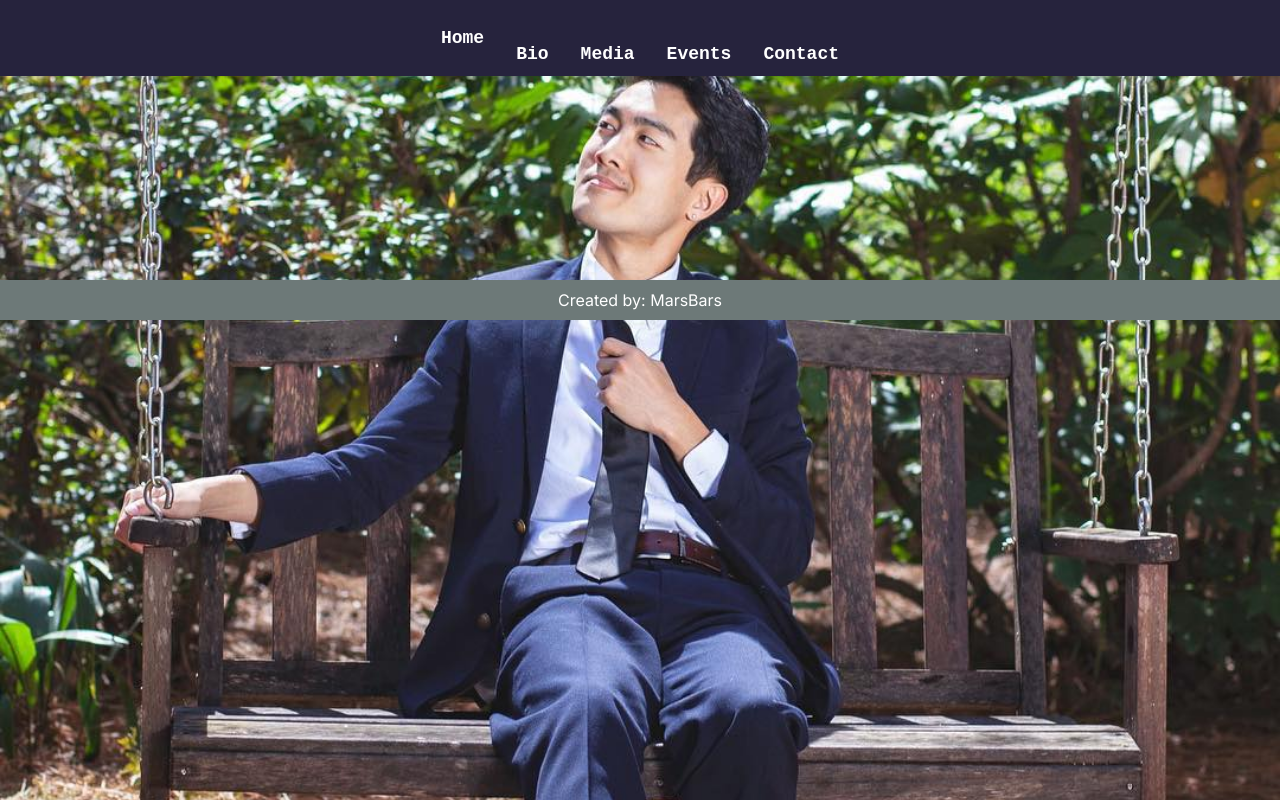
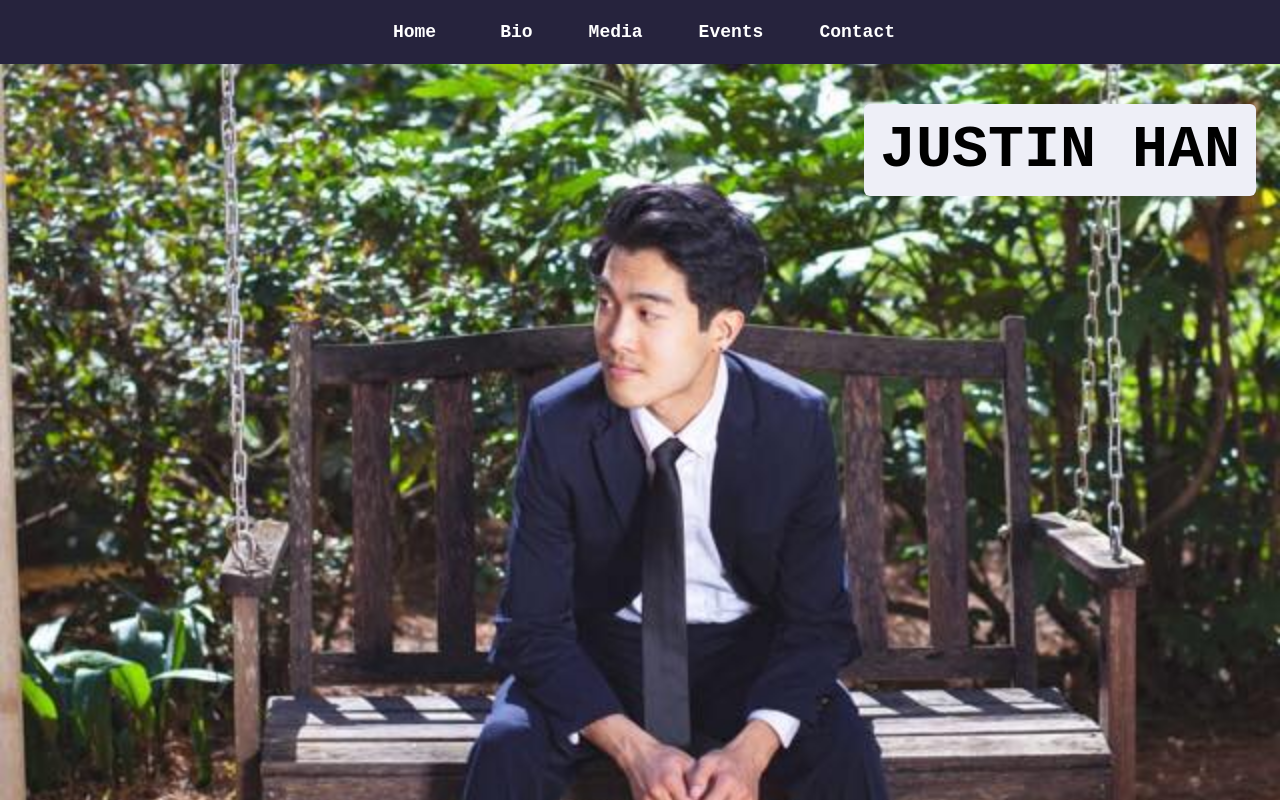
Before and after one commit to mzsellem/justin-han, a Next.js app: page / in a window 1280 px wide. Shown: the top 800 px of the page. Built offline with nearby package versions, Linux system fonts and the light colour scheme.

Commit message:
navbar at top

```diff
--- a/app/globals.css
+++ b/app/globals.css
@@ -7,15 +7,15 @@ html, body {
 }
 
 body {
-    background-image: url("/happy-justin.png");
+    background-image: url("/justin-park.png");
     background-size: cover;
     background-repeat: no-repeat;
-    background-position: center left;
+    background-position: center;
 }
 
 /* Media query for screens larger than 768 pixels */
 @media (min-width: 768px) {
     body {
-        background-position: center right; /* Center the image horizontally and position it at the top vertically */
+        background-position: center; /* Center the image horizontally and position it at the top vertically */
     }
 }
--- a/app/layout.tsx
+++ b/app/layout.tsx
@@ -17,9 +17,6 @@ export default function RootLayout({
   return (
     <html lang="en">
       <body className={inter.className}>{children}</body>
-      <footer className="flex justify-center bg-darkgrey text-white p-2">
-        Created by: MarsBars
-      </footer>
     </html>
   )
 }
--- a/app/navbar/navbar.tsx
+++ /dev/null
@@ -1,15 +0,0 @@
-export default function NavBar() {
-    return (
-        <>
-            <div>
-                <div className="md:text-lg text-sm font-mono font-bold space-y-10 bg-bluesuit text-white h-screen w-full md:p-4 p-2 flex flex-col justify-center">
-                    <button className="border hover:bg-yellowlight p-2 rounded-md">Home</button>
-                    <button className="border hover:bg-treegreen p-2 rounded-md">Bio</button>
-                    <button className="border hover:bg-treegreen p-2 rounded-md">Media</button>
-                    <button className="border hover:bg-treegreen p-2 rounded-md">Events</button>
-                    <button className="border hover:bg-treegreen p-2 rounded-md">Contact</button>
-                </div>
-            </div>
-        </>
-    )
-}
--- a/app/page.tsx
+++ b/app/page.tsx
@@ -1,7 +1,6 @@
 'use client'
 import React, { useRef } from "react";
 import Intro from "./intro/intro";
-import NavBar from "./navbar/navbar";
 
 export default function Home() {
   const section1Ref = useRef(null);
@@ -24,7 +23,7 @@ export default function Home() {
     <>
       <div className="flex">
         <div className="fixed md:text-lg text-xs font-mono font-bold bg-bluesuit text-white z-5">
-          <div className="flex space-y-8 justify-center w-screen">
+          <div className="flex justify-center w-screen h-16 md:space-x-10">
             <button onClick={() => scrollToSectionWithOffset(section1Ref, 65)} className="hover:text-yellowlight p-2 m-2">Home</button>
             <button onClick={() => scrollToSectionWithOffset(section2Ref, 65)} className="hover:text-yellowlight p-2 m-2">Bio</button>
             <button onClick={() => scrollToSectionWithOffset(section3Ref, 65)} className="hover:text-yellowlight p-2 m-2">Media</button>
@@ -32,11 +31,11 @@ export default function Home() {
             <button onClick={() => scrollToSectionWithOffset(section5Ref, 65)} className="hover:text-yellowlight p-2 m-2">Contact</button>
           </div>
         </div>
-        {/* <div className="flex justify-center w-screen h-screen overflow-hidden z-1">
-          <div ref={section1Ref} className="absolute top-0 md:right-0 mt-6 md:mr-6">
+        <div className="flex justify-center w-screen h-screen overflow-hidden">
+          <div ref={section1Ref} className="absolute top-20 md:right-0 mt-6 md:mr-6">
             <Intro />
           </div>
-        </div> */}
+        </div>
       </div>
 
       <div>
```
